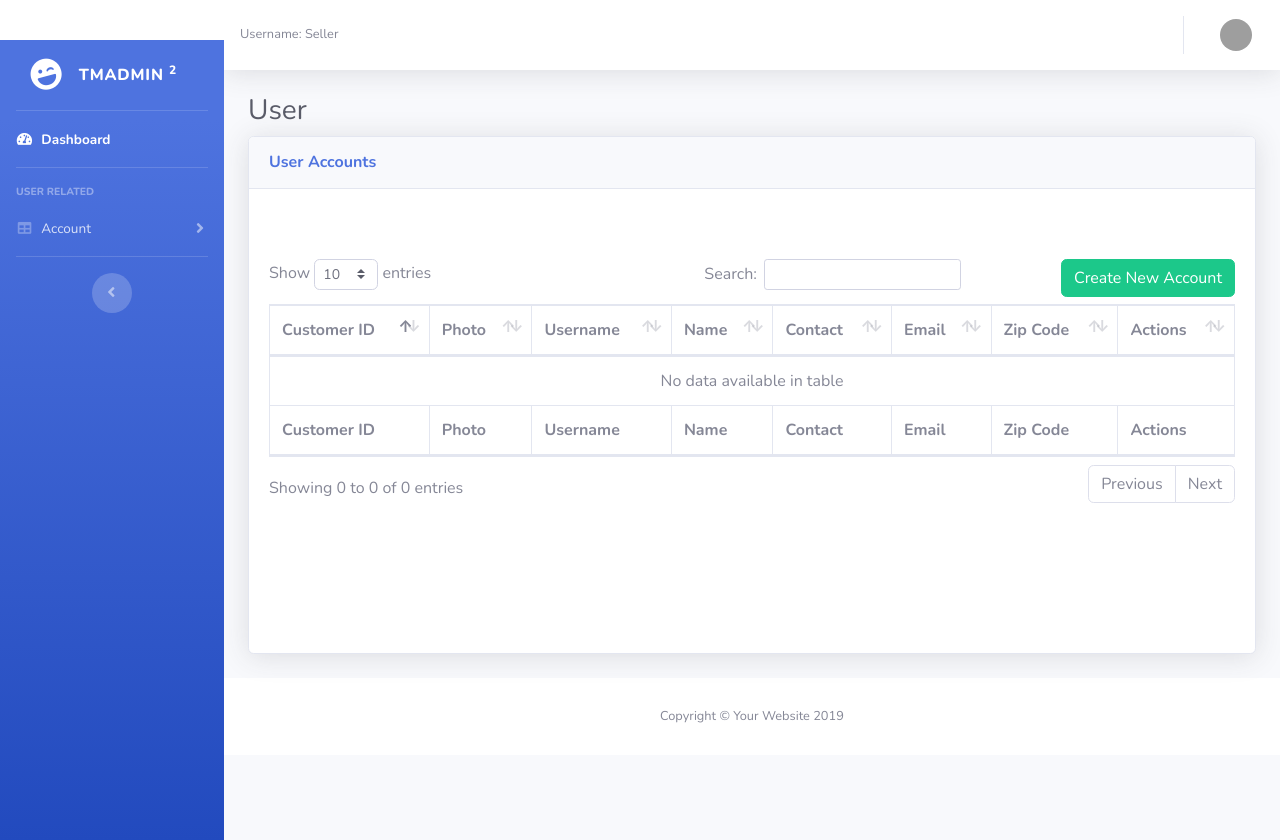
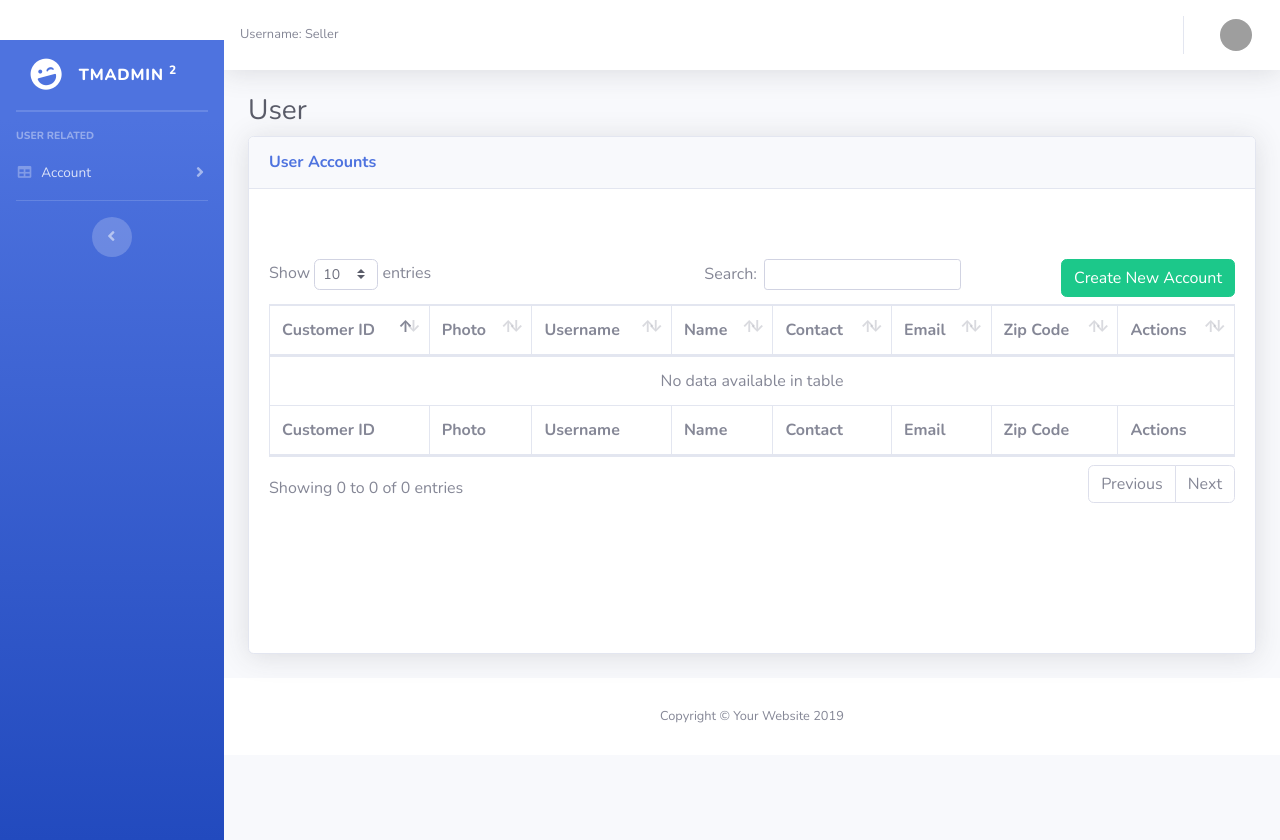
Before and after one commit to HenryDev01/INF2003, a Flask app: page /customer in a window 1280 px wide. Run offline with Flask 3, Linux system fonts and the light colour scheme; data that the repository does not hold is empty; some libraries are stand-ins or nearby versions; grey boxes are pictures that could not be loaded.

Commit message:
fix admin login

```diff
--- a/App/Auth/routes.py
+++ b/App/Auth/routes.py
@@ -175,7 +175,7 @@ def checkSession():
     elif session.get('sellerID') != None:
         return redirect(url_for('Seller.dashboard'))
     elif session.get('adminID') != None:
-        return redirect(url_for('admin'))
+        return redirect(url_for('Admin.admin_seller'))
     elif session.get('customer_id') == None:
         return redirect(url_for('auth.login'))
 #    return redirect(url_for('adminLogin'))
--- a/App/template/includes/admin_side_bar.html
+++ b/App/template/includes/admin_side_bar.html
@@ -5,7 +5,7 @@
     <ul class="navbar-nav bg-gradient-primary sidebar sidebar-dark accordion" id="accordionSidebar">
 
       <!-- Sidebar - Brand -->
-      <a class="sidebar-brand d-flex align-items-center justify-content-center" href="/dashboard">
+      <a class="sidebar-brand d-flex align-items-center justify-content-center" href="/admin_seller">
         <div class="sidebar-brand-icon rotate-n-15">
           <i class="fas fa-laugh-wink"></i>
         </div>
@@ -15,12 +15,6 @@
       <!-- Divider -->
       <hr class="sidebar-divider my-0">
 
-      <!-- Nav Item - Dashboard -->
-      <li class="nav-item active">
-        <a class="nav-link" href="/admindashboard">
-          <i class="fas fa-fw fa-tachometer-alt"></i>
-          <span>Dashboard</span></a>
-      </li>
 
 
 
```
